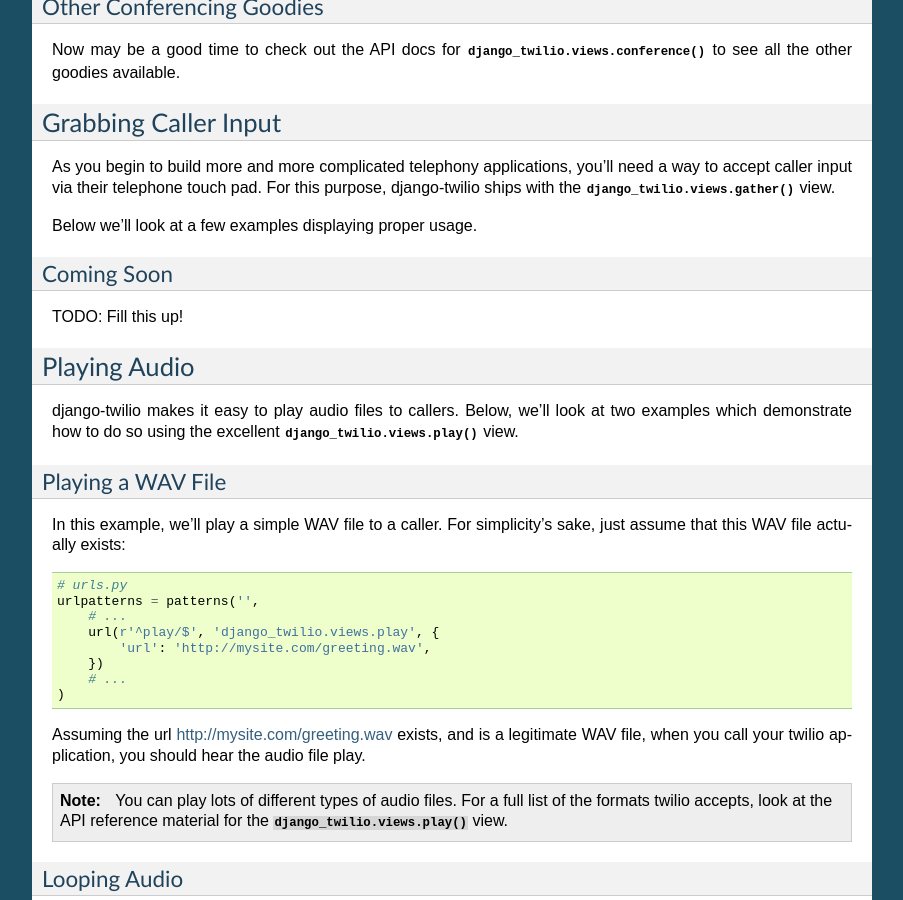
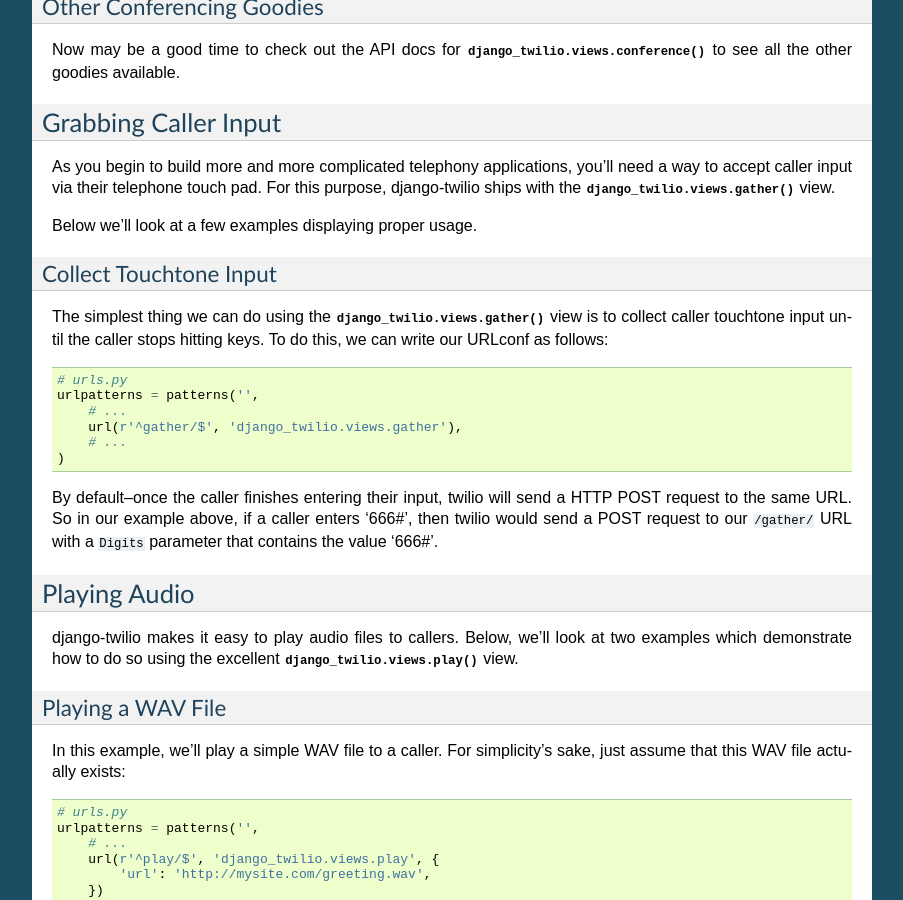
Before and after one commit to rdegges/django-twilio, a Sphinx documentation site: the page built from docs/views.rst, in a window 1280 px wide and 900 px high, scrolled down 1882 px. Shown: the whole window, without its empty margins (198-1101 px from the left). Built offline with Sphinx 7.4.7, drawn with Linux system fonts in a browser that asks for light colours; some of the changed text lies outside the part shown.

Commit message:
Adding doc section on collecting touchtone input.

```diff
--- a/docs/views.rst
+++ b/docs/views.rst
@@ -127,10 +127,24 @@
 
 Below we'll look at a few examples displaying proper usage.
 
-Coming Soon
-===========
+Collect Touchtone Input
+=======================
 
-TODO: Fill this up!
+The simplest thing we can do using the :func:`django_twilio.views.gather` view
+is to collect caller touchtone input until the caller stops hitting keys. To do
+this, we can write our URLconf as follows::
+
+    # urls.py
+    urlpatterns = patterns('',
+        # ...
+        url(r'^gather/$', 'django_twilio.views.gather'),
+        # ...
+    )
+
+By default--once the caller finishes entering their input, twilio will send a
+HTTP POST request to the same URL. So in our example above, if a caller enters
+'666#', then twilio would send a POST request to our ``/gather/`` URL with a
+``Digits`` parameter that contains the value '666#'.
 
 Playing Audio
 *************
```
